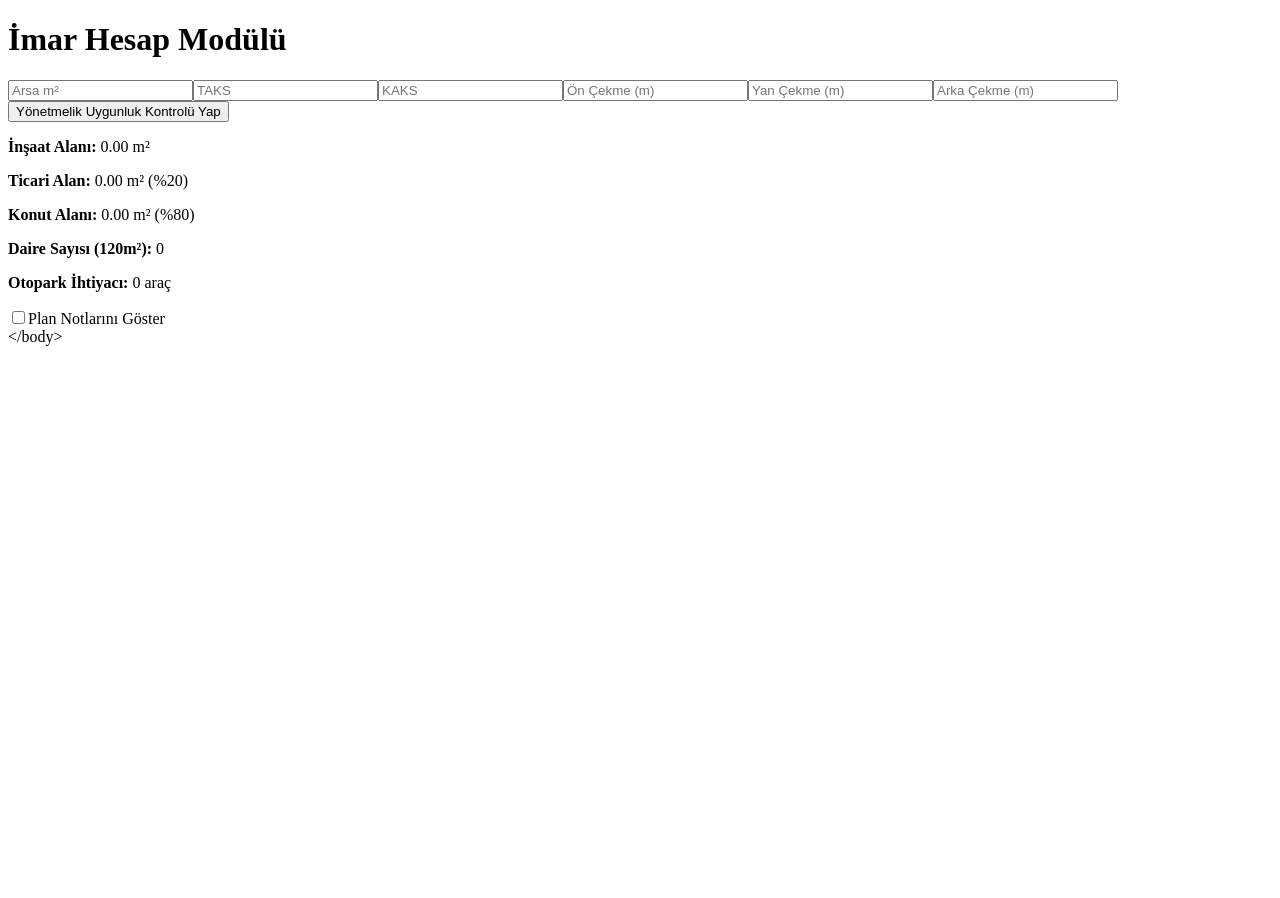
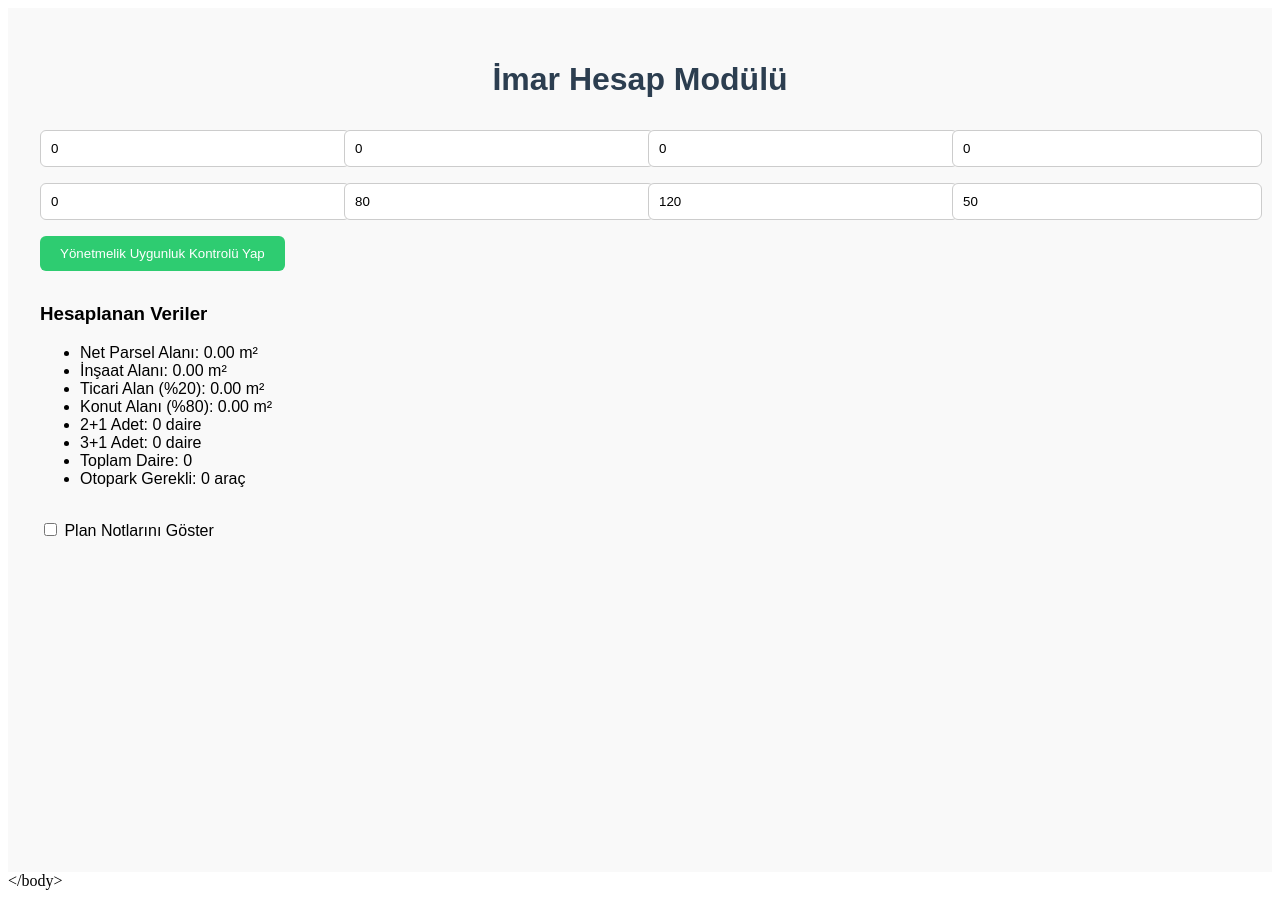
Before and after one commit to hasaannn327-source/imar-hesab-, a React (Create React App) app: page / in a window 1280 px wide. Before the commit the page ends 800 px from the top, so only its background shows below. Built offline with nearby package versions, Linux system fonts and the light colour scheme.

Commit message:
Update App.js

```diff
--- a/src/App.js
+++ b/src/App.js
@@ -1,88 +1,80 @@
-// ✅ Güncel App.js (eski koda yeni özellikler eklendi)
+import React, { useState } from "react";
 
-import React, { useState } from "react"; import jsPDF from "jspdf"; import html2canvas from "html2canvas";
+export default function App() { const [arsaM2, setArsaM2] = useState(0); const [taks, setTaks] = useState(0); const [kaks, setKaks] = useState(0); const [cekmeOn, setCekmeOn] = useState(0); const [cekmeYan, setCekmeYan] = useState(0); const [oda2Art1, setOda2Art1] = useState(80); const [oda3Art1, setOda3Art1] = useState(120); const [oran2Art1, setOran2Art1] = useState(50); const [planNotlariGoster, setPlanNotlariGoster] = useState(false); const [uygunluk, setUygunluk] = useState(null);
 
-export default function App() { const [arsaM2, setArsaM2] = useState(0); const [taks, setTaks] = useState(0); const [kaks, setKaks] = useState(0); const [cekmeOn, setCekmeOn] = useState(5); const [cekmeYan, setCekmeYan] = useState(5); const [cekmeArka, setCekmeArka] = useState(5); const [planNotlariniGoster, setPlanNotlariniGoster] = useState(false); const [uygunlukMesaji, setUygunlukMesaji] = useState("");
+const netParselAlani = arsaM2 - 2 * cekmeOn * Math.sqrt(arsaM2) - 2 * cekmeYan * Math.sqrt(arsaM2); const insaatAlani = kaks * netParselAlani; const netTicariAlani = insaatAlani * 0.2; const netKonutAlani = insaatAlani * 0.8;
 
-const netParselM2 = arsaM2 - (cekmeOn + cekmeArka) * Math.sqrt(arsaM2) - (2 * cekmeYan * Math.sqrt(arsaM2)); const insaatAlani = kaks * netParselM2; const ticariAlani = insaatAlani * 0.2; const konutAlani = insaatAlani * 0.8; const daireSayisi = Math.floor(konutAlani / 120); const otoparkIhtiyaci = Math.ceil(daireSayisi / 3); const suDeposuGerekli = daireSayisi > 30;
+const adet2Art1 = Math.round((netKonutAlani * (oran2Art1 / 100)) / oda2Art1); const adet3Art1 = Math.round((netKonutAlani * (1 - oran2Art1 / 100)) / oda3Art1); const toplamDaire = adet2Art1 + adet3Art1;
 
-const uygunlukKontrol = () => { let mesaj = ""; if (taks > 0.4) mesaj += "Taks değeri %40'ı geçemez. Madde: 19\n"; if (kaks > 2) mesaj += "Kaks değeri 2'yi geçemez. Madde: 20\n"; if (arsaM2 > 1000 && otoparkIhtiyaci === 0) mesaj += "1000 m² üzerindeki arsalar için otopark zorunludur. Madde: 57\n"; if (!cekmeOn || !cekmeYan || !cekmeArka) mesaj += "Çekme mesafeleri belirtilmemiş. Belediye belirler. Madde: 44\n"; setUygunlukMesaji(mesaj || "✅ Girdiğiniz tüm değerler yönetmeliğe uygundur."); };
+const otopark = Math.ceil(toplamDaire / 3); const suDeposu = toplamDaire > 30;
 
-return ( <div className="p-4 space-y-4 max-w-xl mx-auto"> <h1 className="text-xl font-bold">İmar Hesap Modülü</h1>
+const kontrolEt = () => { const hatalar = []; if (cekmeOn <= 0 || cekmeYan <= 0) hatalar.push("Çekme mesafeleri 0 olamaz. (Yönetmelik Madde 19)"); if (arsaM2 <= 0) hatalar.push("Arsa alanı girilmelidir. (Yönetmelik Madde 4)"); if (taks <= 0 || kaks <= 0) hatalar.push("TAKS/KAKS pozitif olmalıdır. (Yönetmelik Madde 5)");
 
-<div className="grid grid-cols-2 gap-2">
-    <input
-      type="number"
-      placeholder="Arsa m²"
-      onChange={(e) => setArsaM2(Number(e.target.value))}
-      className="border p-2"
-    />
-    <input
-      type="number"
-      placeholder="TAKS"
-      onChange={(e) => setTaks(Number(e.target.value))}
-      className="border p-2"
-    />
-    <input
-      type="number"
-      placeholder="KAKS"
-      onChange={(e) => setKaks(Number(e.target.value))}
-      className="border p-2"
-    />
-    <input
-      type="number"
-      placeholder="Ön Çekme (m)"
-      onChange={(e) => setCekmeOn(Number(e.target.value))}
-      className="border p-2"
-    />
-    <input
-      type="number"
-      placeholder="Yan Çekme (m)"
-      onChange={(e) => setCekmeYan(Number(e.target.value))}
-      className="border p-2"
-    />
-    <input
-      type="number"
-      placeholder="Arka Çekme (m)"
-      onChange={(e) => setCekmeArka(Number(e.target.value))}
-      className="border p-2"
-    />
+setUygunluk(hatalar.length > 0 ? hatalar : ["Girilen değerler yönetmeliğe uygundur."]);
+
+};
+
+return ( <div style={{ fontFamily: "sans-serif", padding: "2rem", background: "#f9f9f9", minHeight: "100vh" }}> <h1 style={{ textAlign: "center", color: "#2c3e50" }}>İmar Hesap Modülü</h1>
+
+<div style={{ display: "grid", gridTemplateColumns: "repeat(auto-fit, minmax(250px, 1fr))", gap: "1rem", marginTop: "2rem" }}>
+    <input type="number" placeholder="Arsa m²" value={arsaM2} onChange={(e) => setArsaM2(+e.target.value)} style={inputStyle} />
+    <input type="number" placeholder="TAKS" value={taks} onChange={(e) => setTaks(+e.target.value)} style={inputStyle} />
+    <input type="number" placeholder="KAKS" value={kaks} onChange={(e) => setKaks(+e.target.value)} style={inputStyle} />
+    <input type="number" placeholder="Ön çekme (m)" value={cekmeOn} onChange={(e) => setCekmeOn(+e.target.value)} style={inputStyle} />
+    <input type="number" placeholder="Yan çekme (m)" value={cekmeYan} onChange={(e) => setCekmeYan(+e.target.value)} style={inputStyle} />
+    <input type="number" placeholder="2+1 m²" value={oda2Art1} onChange={(e) => setOda2Art1(+e.target.value)} style={inputStyle} />
+    <input type="number" placeholder="3+1 m²" value={oda3Art1} onChange={(e) => setOda3Art1(+e.target.value)} style={inputStyle} />
+    <input type="number" placeholder="2+1 oranı (%)" value={oran2Art1} onChange={(e) => setOran2Art1(+e.target.value)} style={inputStyle} />
   </div>
 
-  <button onClick={uygunlukKontrol} className="bg-blue-500 text-white px-4 py-2 rounded">
-    Yönetmelik Uygunluk Kontrolü Yap
-  </button>
+  <button onClick={kontrolEt} style={buttonStyle}>Yönetmelik Uygunluk Kontrolü Yap</button>
 
-  {uygunlukMesaji && (
-    <div className="bg-gray-100 p-3 rounded border border-gray-300 whitespace-pre-wrap">
-      {uygunlukMesaji}
+  {uygunluk && (
+    <div style={{ marginTop: "1rem", padding: "1rem", background: "#ecf0f1", borderRadius: "8px" }}>
+      <h3>Kontrol Sonucu</h3>
+      <ul>
+        {uygunluk.map((u, i) => (<li key={i}>{u}</li>))}
+      </ul>
     </div>
   )}
 
-  <div className="bg-green-100 p-3 rounded">
-    <p><strong>İnşaat Alanı:</strong> {insaatAlani.toFixed(2)} m²</p>
-    <p><strong>Ticari Alan:</strong> {ticariAlani.toFixed(2)} m² (%20)</p>
-    <p><strong>Konut Alanı:</strong> {konutAlani.toFixed(2)} m² (%80)</p>
-    <p><strong>Daire Sayısı (120m²):</strong> {daireSayisi}</p>
-    <p><strong>Otopark İhtiyacı:</strong> {otoparkIhtiyaci} araç</p>
-    {suDeposuGerekli && <p className="text-red-500">10 tonluk su deposu gerekli (30+ daire).</p>}
+  <div style={{ marginTop: "2rem" }}>
+    <h3>Hesaplanan Veriler</h3>
+    <ul>
+      <li>Net Parsel Alanı: {netParselAlani.toFixed(2)} m²</li>
+      <li>İnşaat Alanı: {insaatAlani.toFixed(2)} m²</li>
+      <li>Ticari Alan (%20): {netTicariAlani.toFixed(2)} m²</li>
+      <li>Konut Alanı (%80): {netKonutAlani.toFixed(2)} m²</li>
+      <li>2+1 Adet: {adet2Art1} daire</li>
+      <li>3+1 Adet: {adet3Art1} daire</li>
+      <li>Toplam Daire: {toplamDaire}</li>
+      <li>Otopark Gerekli: {otopark} araç</li>
+      {suDeposu && <li style={{ color: "red" }}>10 tonluk su deposu zorunlu!</li>}
+    </ul>
   </div>
 
-  <label className="flex items-center gap-2">
-    <input type="checkbox" onChange={(e) => setPlanNotlariniGoster(e.target.checked)} />
-    Plan Notlarını Göster
-  </label>
-
-  {planNotlariniGoster && (
-    <div className="bg-yellow-100 p-3 rounded">
-      <p>• TAKS/KAKS net parsel üzerinden hesaplanır.</p>
-      <p>• Otopark: 3 daireye 1 araç.</p>
-      <p>• Bodrum kat emsale dahildir.</p>
-      <p>• Zemin kat ticari olabilir (isteğe bağlı).</p>
-      <p>• 1000 m² üzeri parsellerde otopark zorunludur.</p>
-      <p>• Yapı yaklaşma mesafeleri: Belediye belirler.</p>
-    </div>
-  )}
+  <div style={{ marginTop: "2rem" }}>
+    <label>
+      <input type="checkbox" checked={planNotlariGoster} onChange={() => setPlanNotlariGoster(!planNotlariGoster)} /> Plan Notlarını Göster
+    </label>
+    {planNotlariGoster && (
+      <div style={{ background: "#fff", padding: "1rem", marginTop: "1rem", border: "1px solid #ccc", borderRadius: "8px" }}>
+        <h4>Plan Notları Özeti</h4>
+        <ul>
+          <li>TAKS/KAKS net parsel üzerinden hesaplanır.</li>
+          <li>Her 3 daireye 1 otopark zorunlu.</li>
+          <li>Bodrum kat emsale dahil.</li>
+          <li>Zemin kat ticari olabilir (isteğe bağlı).</li>
+          <li>1000 m² üzeri parsellerde otopark zorunludur.</li>
+          <li>Çekme mesafeleri belediye takdirindedir.</li>
+        </ul>
+      </div>
+    )}
+  </div>
 </div>
 
 ); }
+
+const inputStyle = { padding: "10px", border: "1px solid #ccc", borderRadius: "6px", width: "100%", };
+
+const buttonStyle = { marginTop: "1rem", backgroundColor: "#2ecc71", color: "white", padding: "10px 20px", border: "none", borderRadius: "6px", cursor: "pointer", };
```
